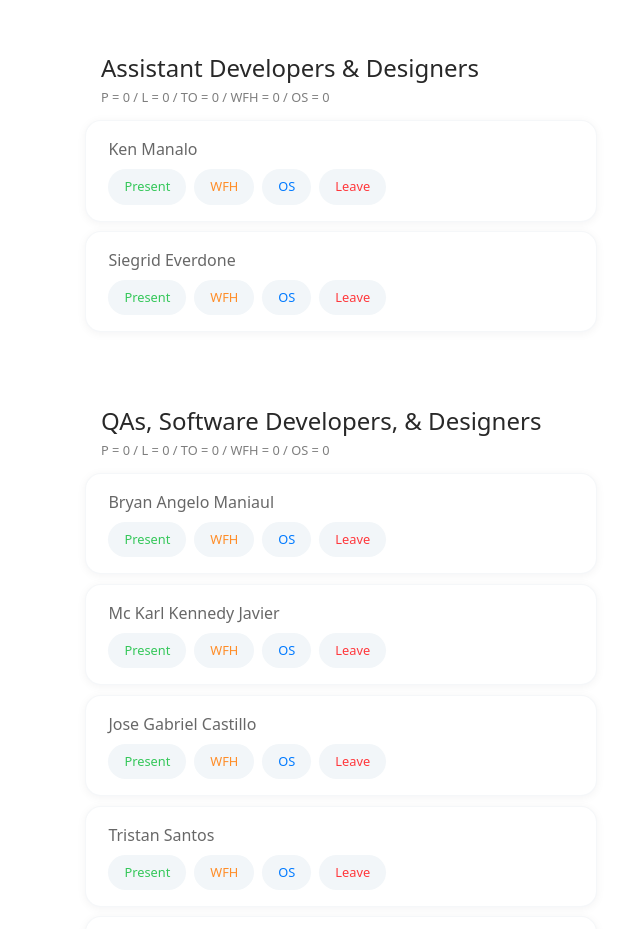
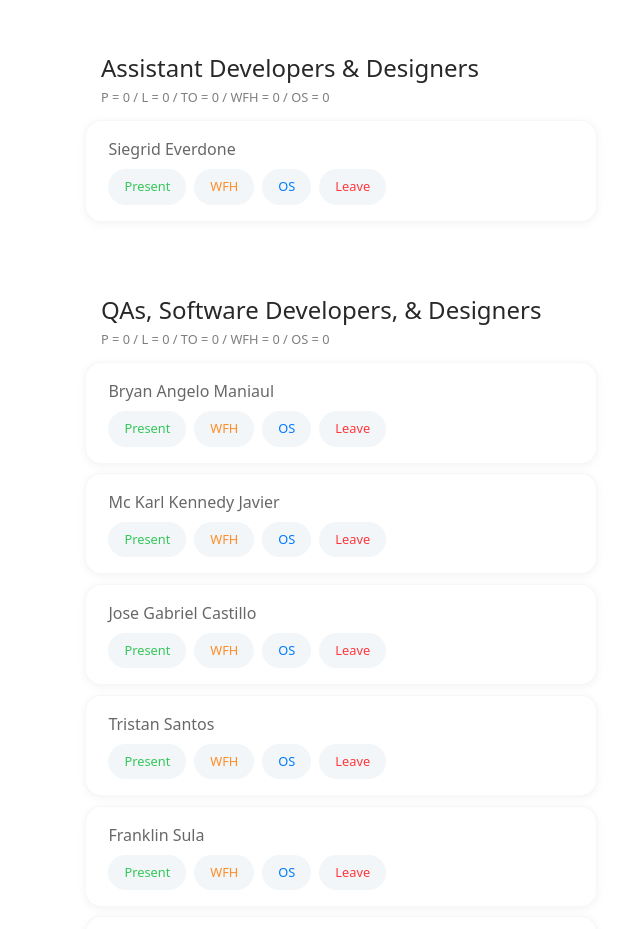
Before and after one commit to GabrielA2K/a2k-attendance, a React (Vite) app: page / in a window 1280 px wide. Shown: the part 820-1749 px from the top of the page, without its empty margins (299-939 px from the left). Built offline with nearby package versions, Linux system fonts and the light colour scheme.

Commit message:
Remove a staff from AssistantDevelopers list

```diff
--- a/src/staffs.js
+++ b/src/staffs.js
@@ -110,7 +110,6 @@ Chean Valencia
 Alexander Manabat
 
 [AssistantDevelopers]
-Ken Manalo
 Siegrid Everdone
 
 [AssociateDevelopers]
```
